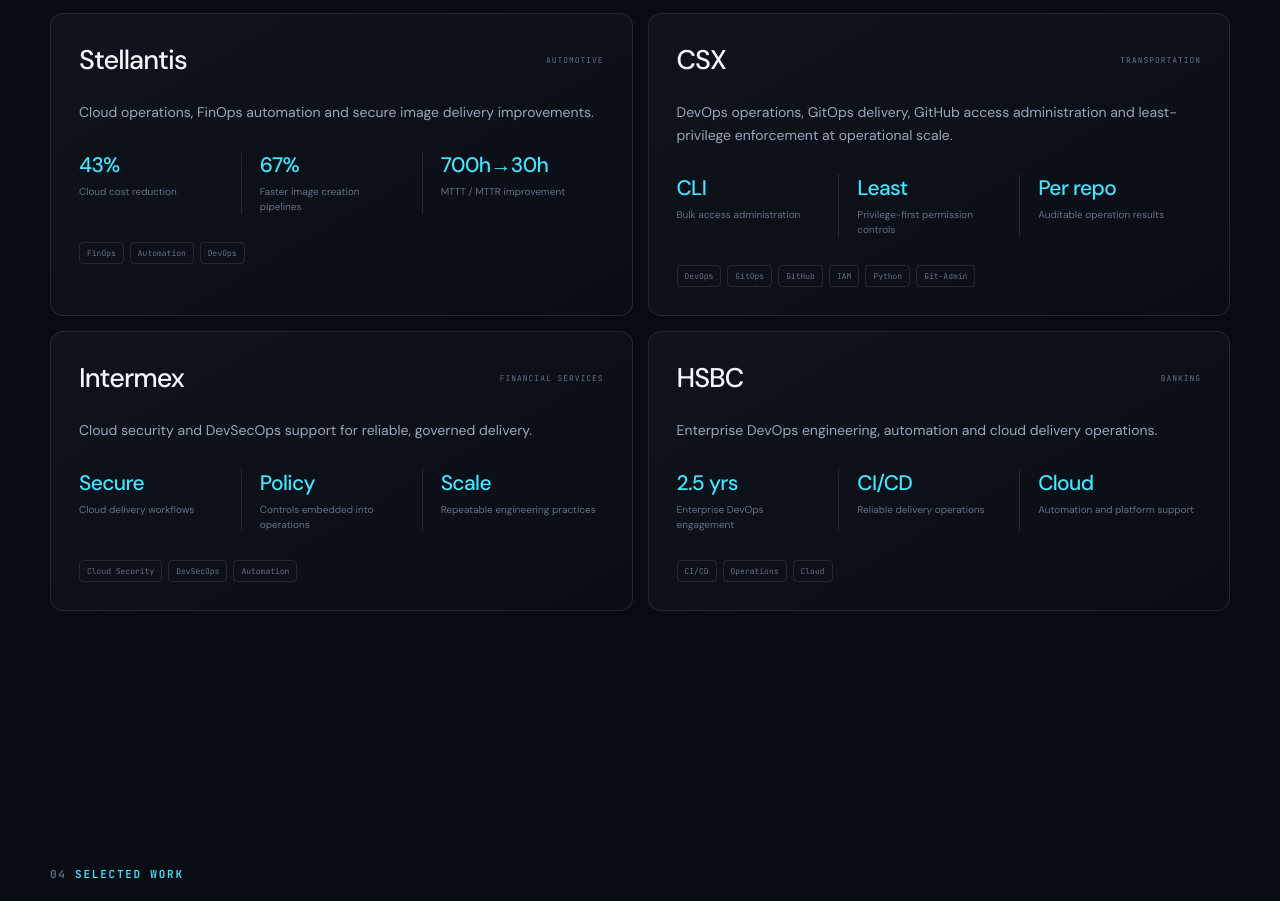
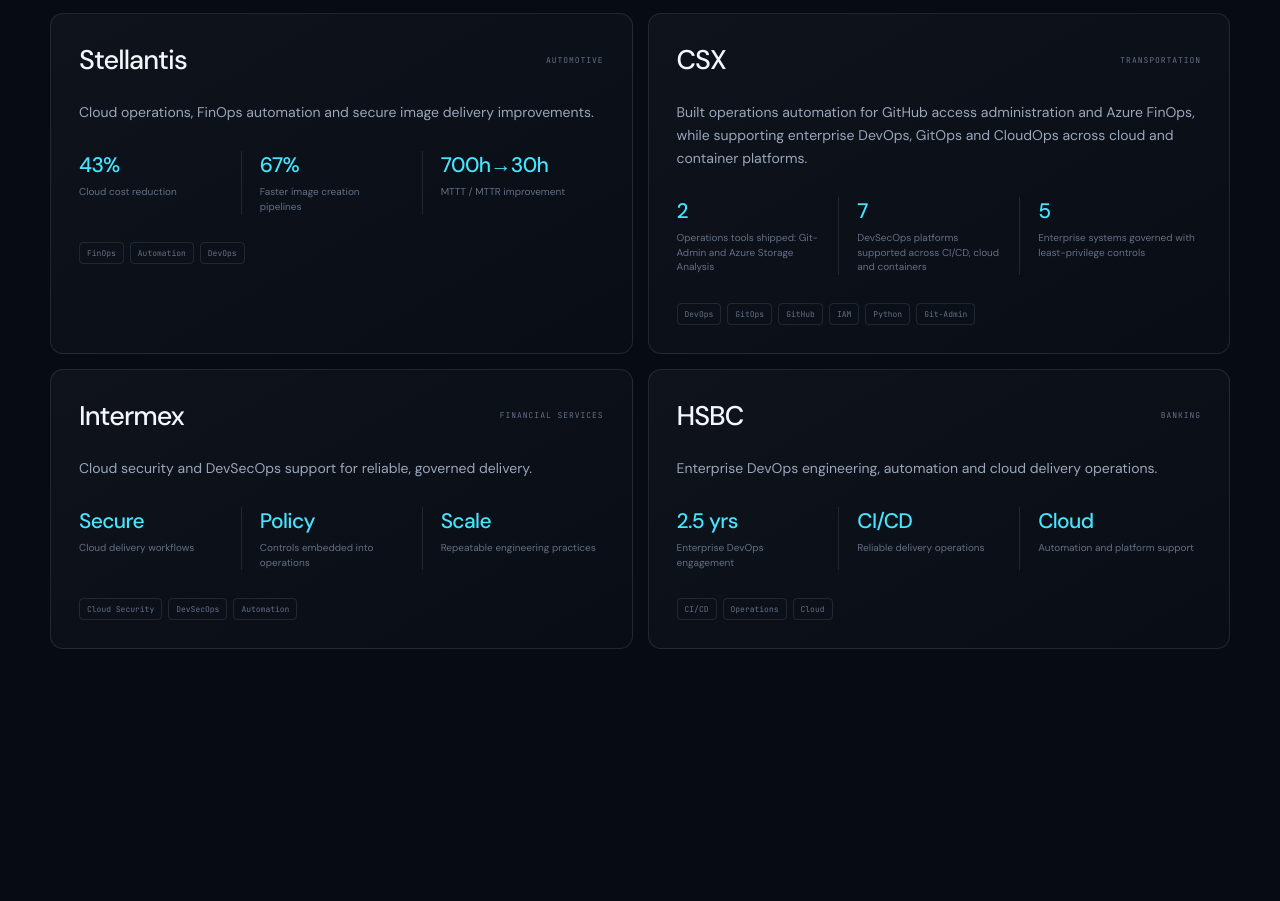
Before and after one commit to PrashantAHD/PrashantAHD, a plain HTML site: page index.html in a window 1280 px wide. Shown: the part 3305-4206 px from the top of the page. Drawn offline with Linux system fonts and the light colour scheme.

Commit message:
content: add resume-backed CSX outcomes
Co-authored-by: Copilot <223556219+Copilot@users.noreply.github.com>

```diff
--- a/index.html
+++ b/index.html
@@ -196,11 +196,11 @@
         </article>
         <article class="client-card reveal">
           <div class="client-card-head"><span class="client-name">CSX</span><span>TRANSPORTATION</span></div>
-          <p>DevOps operations, GitOps delivery, GitHub access administration and least-privilege enforcement at operational scale.</p>
+          <p>Built operations automation for GitHub access administration and Azure FinOps, while supporting enterprise DevOps, GitOps and CloudOps across cloud and container platforms.</p>
           <ul>
-            <li><strong>CLI</strong><span>Bulk access administration</span></li>
-            <li><strong>Least</strong><span>Privilege-first permission controls</span></li>
-            <li><strong>Per repo</strong><span>Auditable operation results</span></li>
+            <li><strong>2</strong><span>Operations tools shipped: Git-Admin and Azure Storage Analysis</span></li>
+            <li><strong>7</strong><span>DevSecOps platforms supported across CI/CD, cloud and containers</span></li>
+            <li><strong>5</strong><span>Enterprise systems governed with least-privilege controls</span></li>
           </ul>
           <div class="tags"><span>DevOps</span><span>GitOps</span><span>GitHub</span><span>IAM</span><span>Python</span><span>Git-Admin</span></div>
         </article>
```
